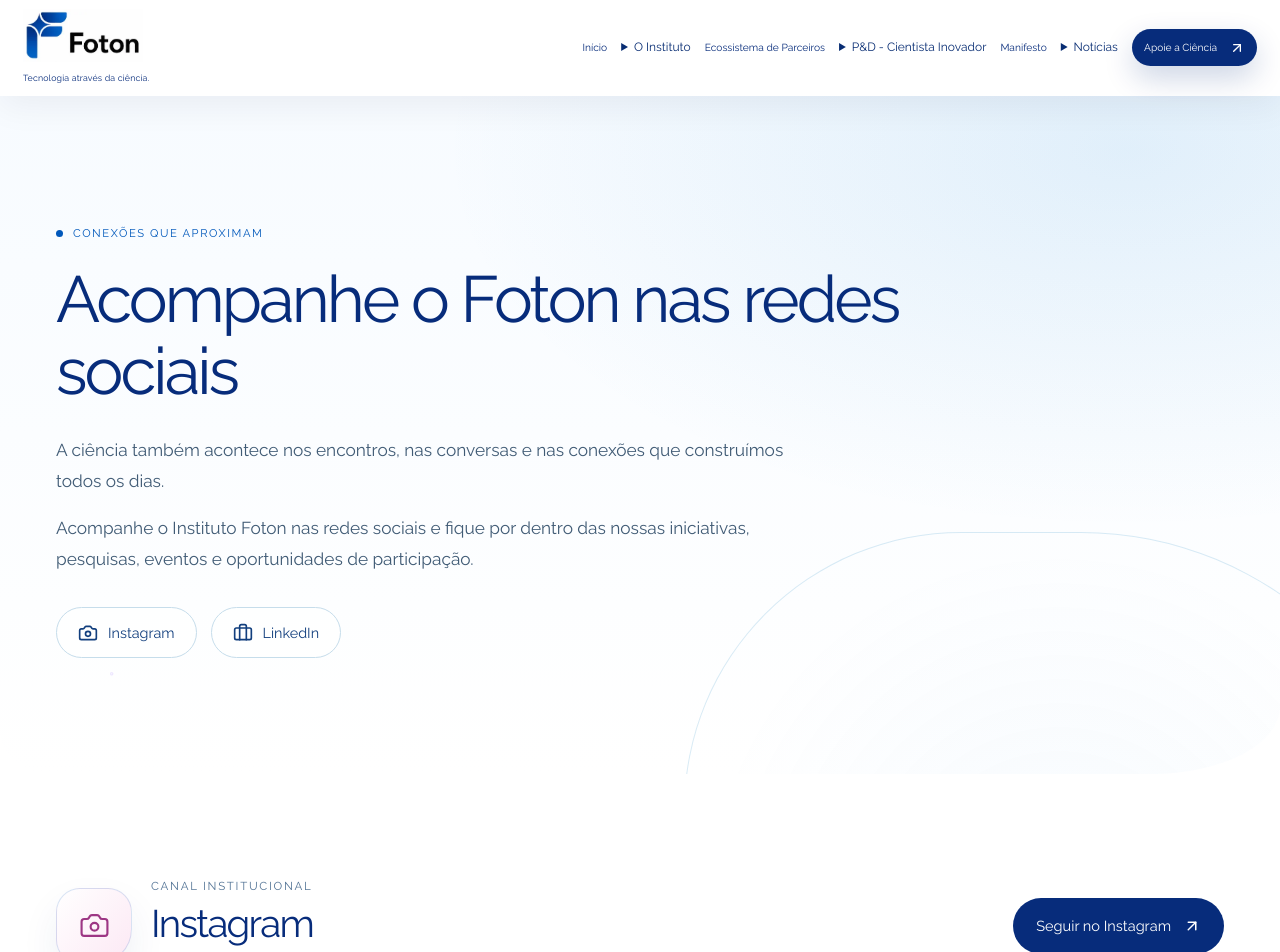
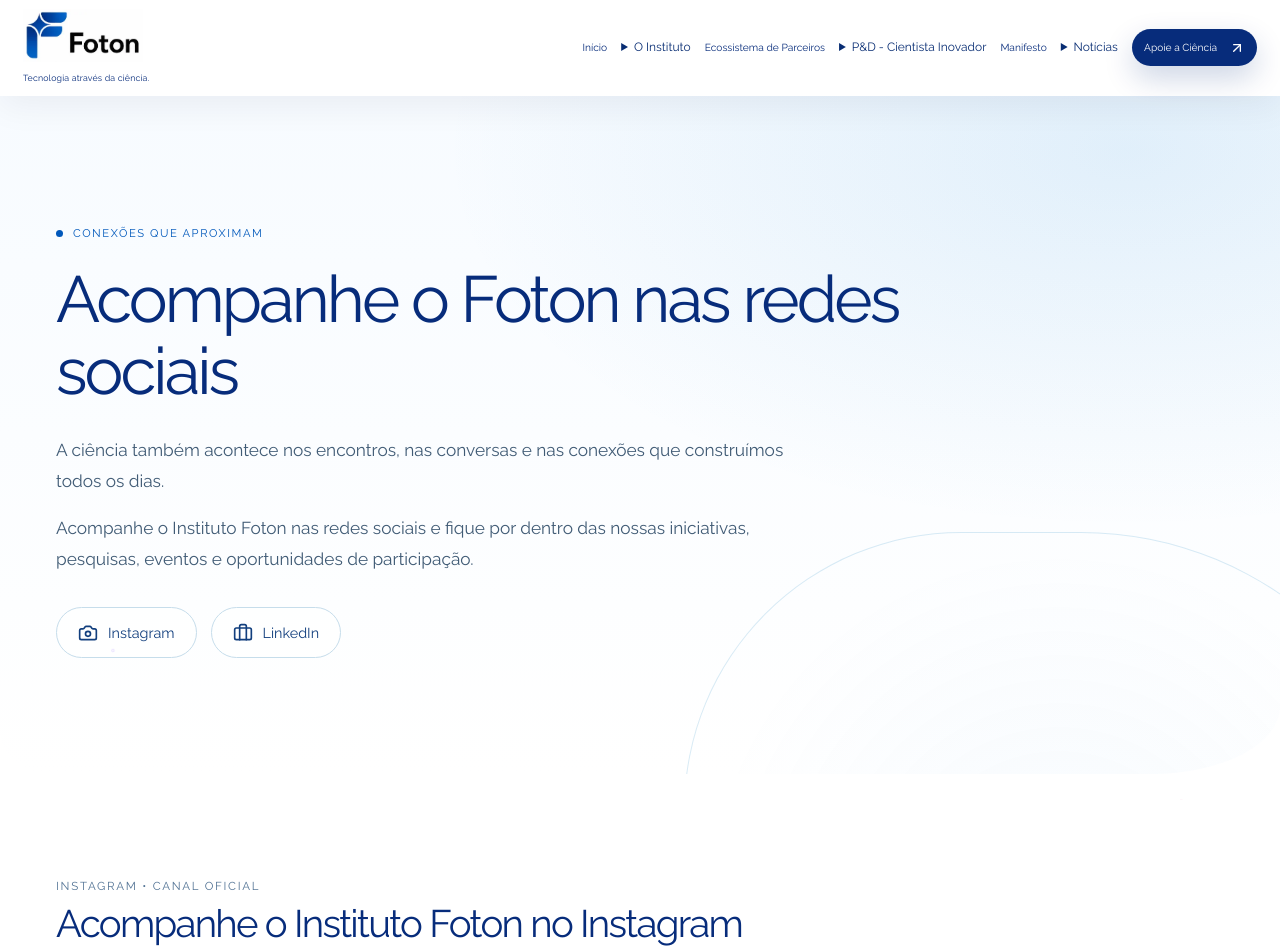
Before and after one commit to LeonardoCamargoRossato/InstitutoFoton.org, a React (Vite) app in the folder code/: page /redes-sociais in a window 1280 px wide. Shown: the top 952 px of the page. Built offline with nearby package versions, Linux system fonts and the light colour scheme; no server answers.

Commit message:
feat(social): posicionar InstagramHighlight antes da seção LinkedIn

```diff
--- a/code/src/features/SocialMediaPage.tsx
+++ b/code/src/features/SocialMediaPage.tsx
@@ -10,9 +10,9 @@ import {
 } from 'lucide-react';
 import { assetUrl } from '../lib/siteAssets';
 import postsCatalog from '../content/social-posts.json';
+import InstagramHighlight from './InstagramHighlight';
 import './SocialMediaPage.css';
 
-const INSTAGRAM_PROFILE = 'https://www.instagram.com/institutofoton?bqrl=MW54N3RiZjU1a3hncA==';
 const LINKEDIN_PROFILE = 'https://www.linkedin.com/company/fotonictq/';
 
 type SocialMediaAsset = {
@@ -268,14 +268,7 @@ export default function SocialMediaPage() {
         </div>
       </section>
       <div className="container social-network-list">
-        <NetworkGallery
-          platform="instagram"
-          heading="Instagram"
-          subtitle="Acompanhe histórias, encontros e registros do Instituto Foton."
-          handle="@institutofoton"
-          profile={INSTAGRAM_PROFILE}
-          buttonText="Seguir no Instagram"
-        />
+        <InstagramHighlight />
         <NetworkGallery
           platform="linkedin"
           heading="LinkedIn"
```
